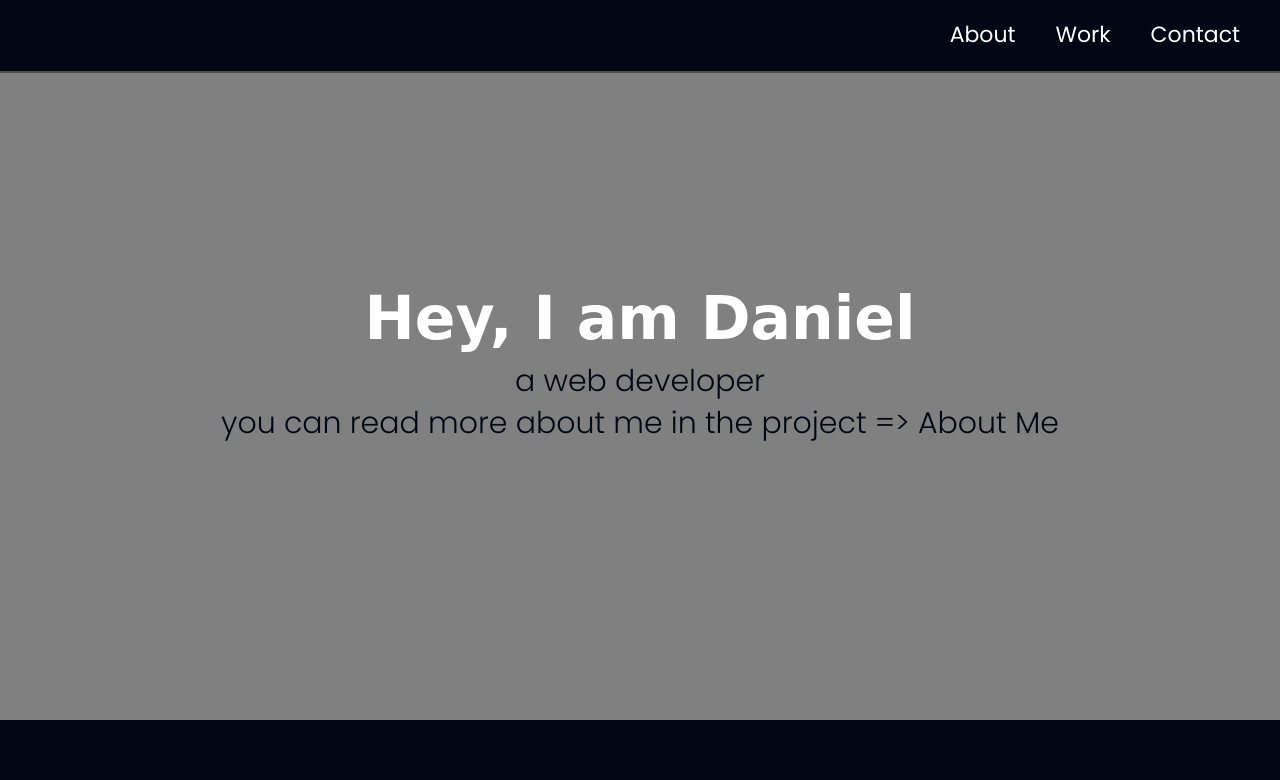
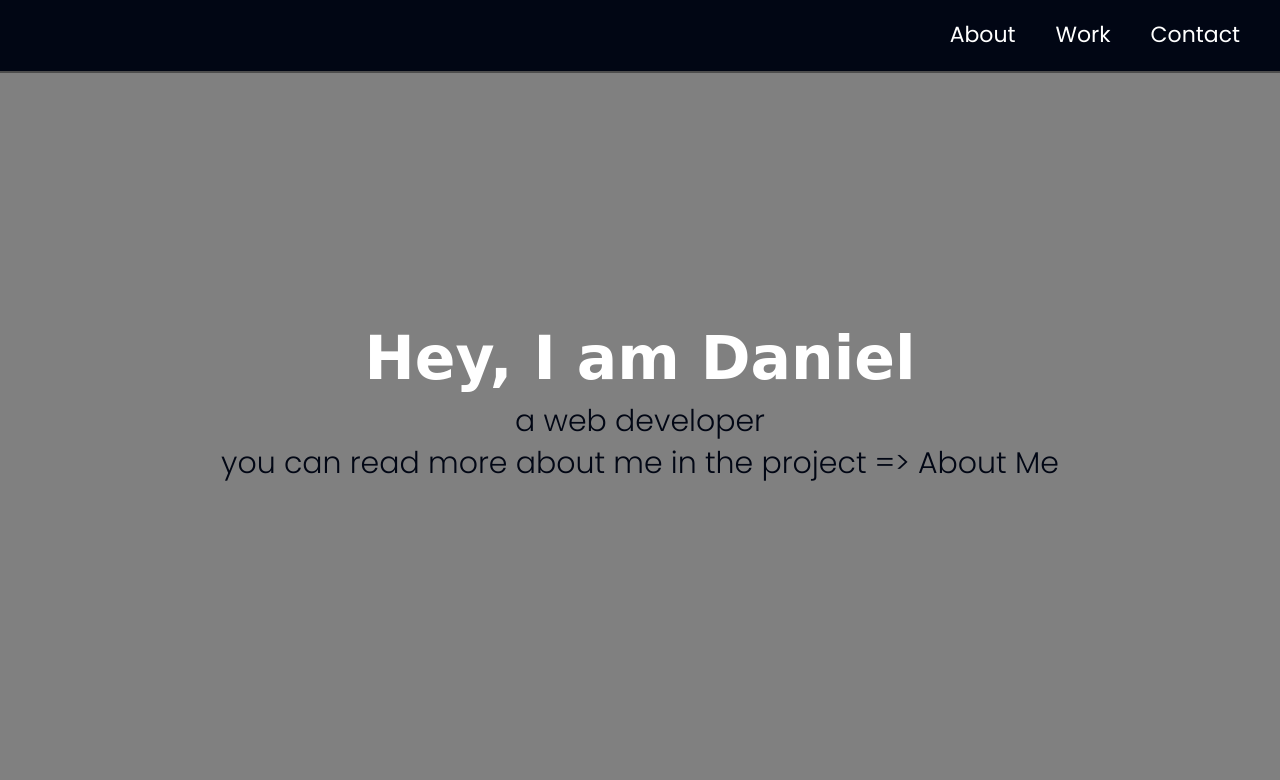
Before and after one commit to Dmendesr/dmendesr.github.io, a plain HTML site: page index.html in a window 1280 px wide. Shown: the top 780 px of the page. Drawn offline with Linux system fonts and the light colour scheme.

Commit message:
Update styles.css

```diff
--- a/styles.css
+++ b/styles.css
@@ -155,7 +155,7 @@
     justify-content: center;
     align-items: center;
     width: 100%;
-    height: calc(var(--vh, 1vh) * 90);
+    height: calc(var(--vh, 1vh) * 100);
     background:gray;
   }
 
```
